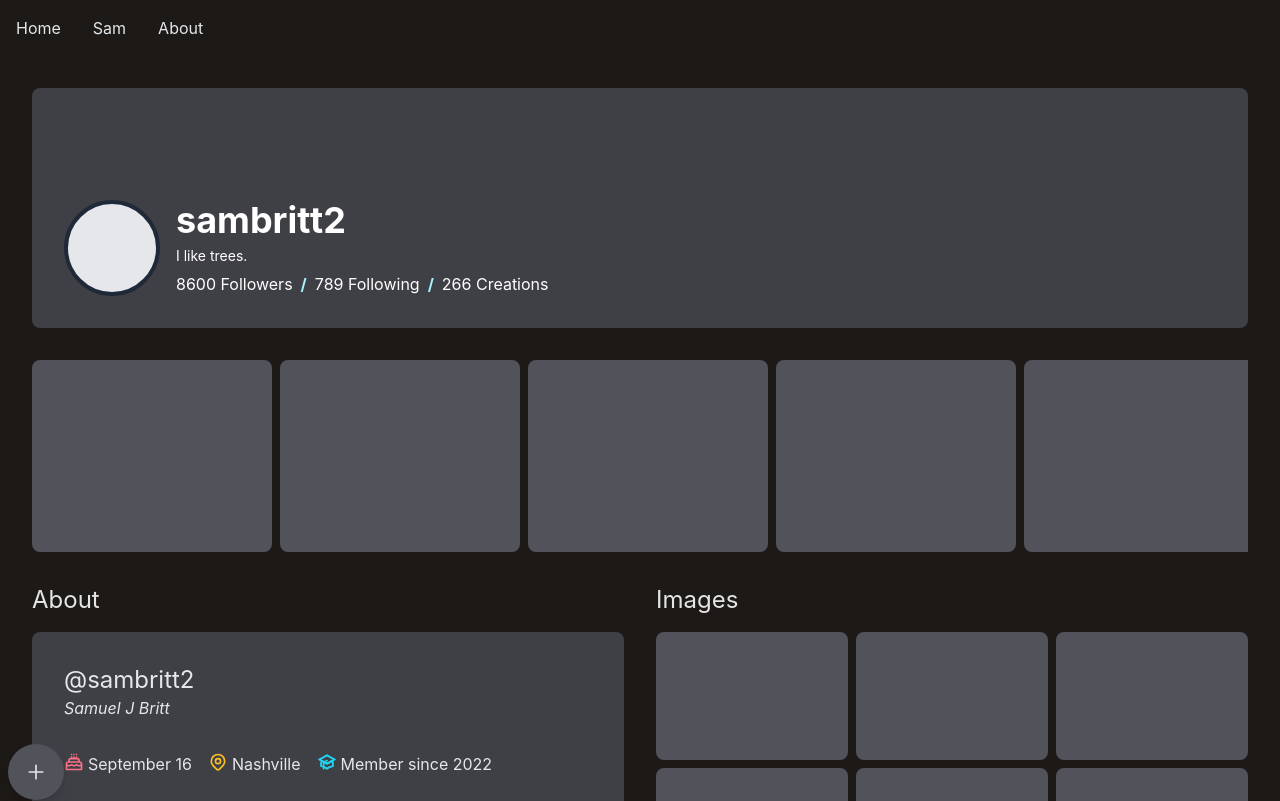
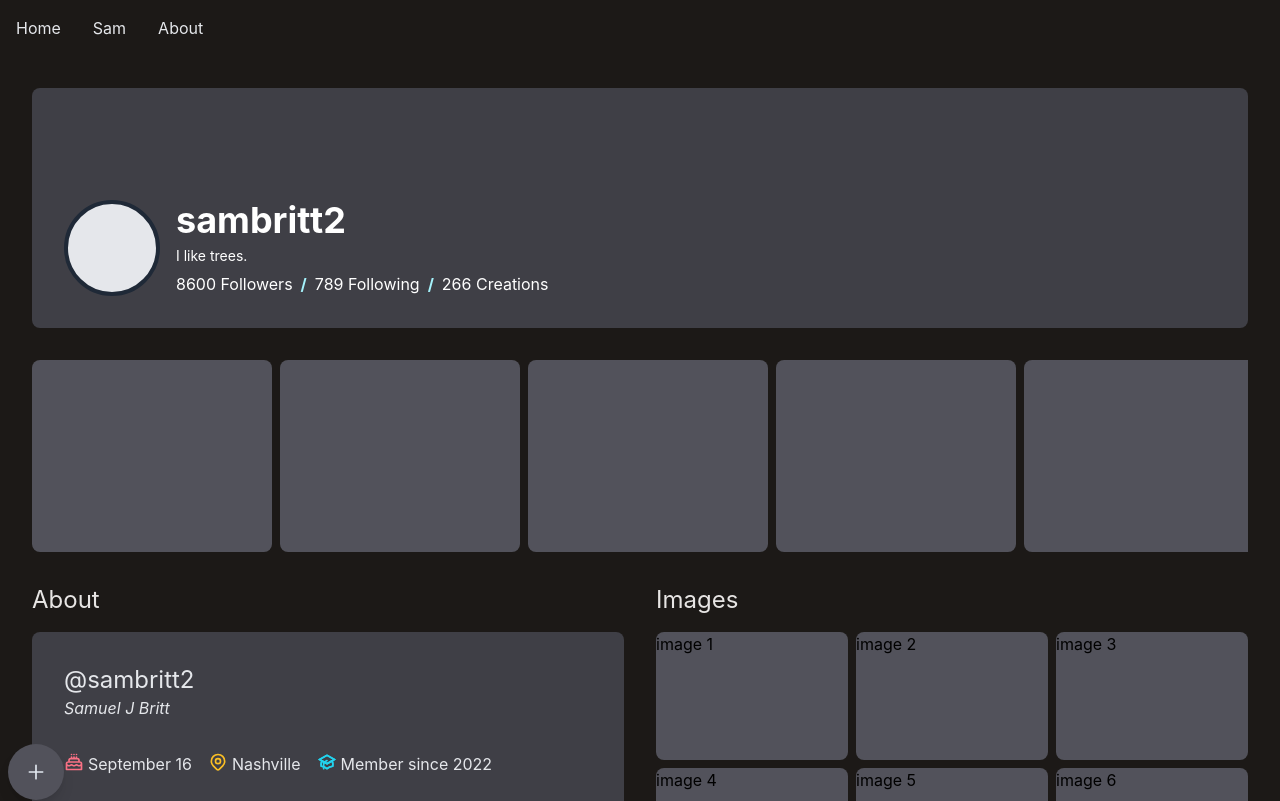
Before and after one commit to SamBritt/OpenSketch3, a React (Create React App) app: page /profile in a window 1280 px wide. Shown: the top 801 px of the page. Built offline with nearby package versions, Linux system fonts and the light colour scheme.

Commit message:
detail page

```diff
--- a/src/App.js
+++ b/src/App.js
@@ -1,9 +1,17 @@
 import logo from './logo.svg';
 import './App.css';
 import { Routes, Route, Link } from "react-router-dom";
-import { Profile, Landing } from './pages'
+import { Profile, Landing, ImageDetail } from './pages'
+import { useState } from 'react';
 
 function App() {
+
+  const [selectedImage, setSelectedImage] = useState({})
+
+  const handleImageSelect = (image) => {
+    setSelectedImage(image)
+  }
+
   return (
     <div className="bg-stone-900 min-h-screen">
       <nav className='w-full p-4 bg-stone-900 text-gray-200'>
@@ -26,7 +34,11 @@ function App() {
 
       <Routes>
         <Route path="/" element={<Landing />} />
-        <Route path="/profile" element={<Profile />} />
+        <Route path="/profile">
+          <Route index element={<Profile handleImageSelect={handleImageSelect}/>} />
+          <Route path =":id" element={<ImageDetail image={selectedImage}/>} />
+
+        </Route>
       </Routes>
 
       <footer className='flex justify-around items-center h-48 w-full bg-black text-stone-200 p-8'>
--- a/src/pages/index.js
+++ b/src/pages/index.js
@@ -1,4 +1,5 @@
 import Profile from "./profile/Profile";
+import ImageDetail from './profile/ImageDetail'
 import Landing from "./landing/Landing";
 
-export { Profile, Landing }
+export { Profile, ImageDetail, Landing }
--- /dev/null
+++ b/src/pages/profile/ImageDetail.js
@@ -0,0 +1,12 @@
+
+
+const ImageDetail = ({image}) => {
+
+    return (
+        <div className='text-white'>
+            {image.name}
+        </div>
+    )
+}
+
+export default ImageDetail
--- a/src/pages/profile/Profile.js
+++ b/src/pages/profile/Profile.js
@@ -1,31 +1,39 @@
 import { useState } from "react"
 import { SingleCarousel } from "../../components"
 import { AcademicCapIcon, CakeIcon, LocationMarkerIcon, PlusIcon } from '@heroicons/react/outline'
+import { Link } from "react-router-dom"
 
-const Profile = () => {
+const Profile = ({handleImageSelect}) => {
 
 
     const [images, setImages] = useState([
             {
-                id: 1
+                id: 1,
+                name: `image 1`
             },
             {
-                id: 2
+                id: 2,
+                name: `image 2`
             },
             {
-                id: 3
+                id: 3,
+                name: `image 3`
             },
             {
-                id: 4
+                id: 4,
+                name: `image 4`
             },
             {
-                id: 5
+                id: 5,
+                name: `image 5`
             },
             {
-                id: 6
+                id: 6,
+                name: `image 6`
             },
             {
-                id: 7
+                id: 7,
+                name: `image 7`
             },
         ])
 
@@ -115,8 +123,12 @@ const Profile = () => {
                         {
                             images.map((item, idx) => (
                                     <div
+                                    onClick={() => handleImageSelect(item)}
                                     className='bg-zinc-600 w-full h-32 rounded-lg transition-all ease duration-200 hover:-mt-1 hover:shadow-xl'
                                     key={idx}>
+                                    <Link to={`/profile/${item.id}`}>
+                                        {item.name}
+                                    </Link>
                                 </div>)
                             )
                         }
```
